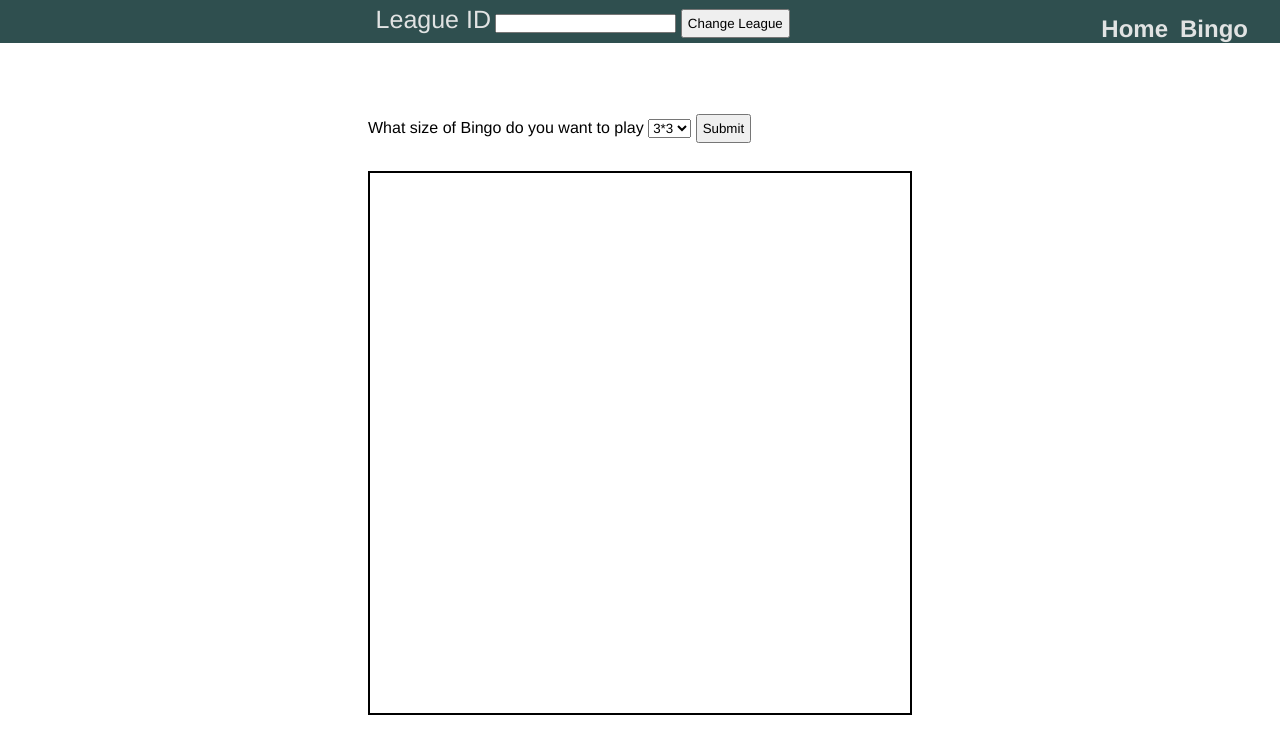
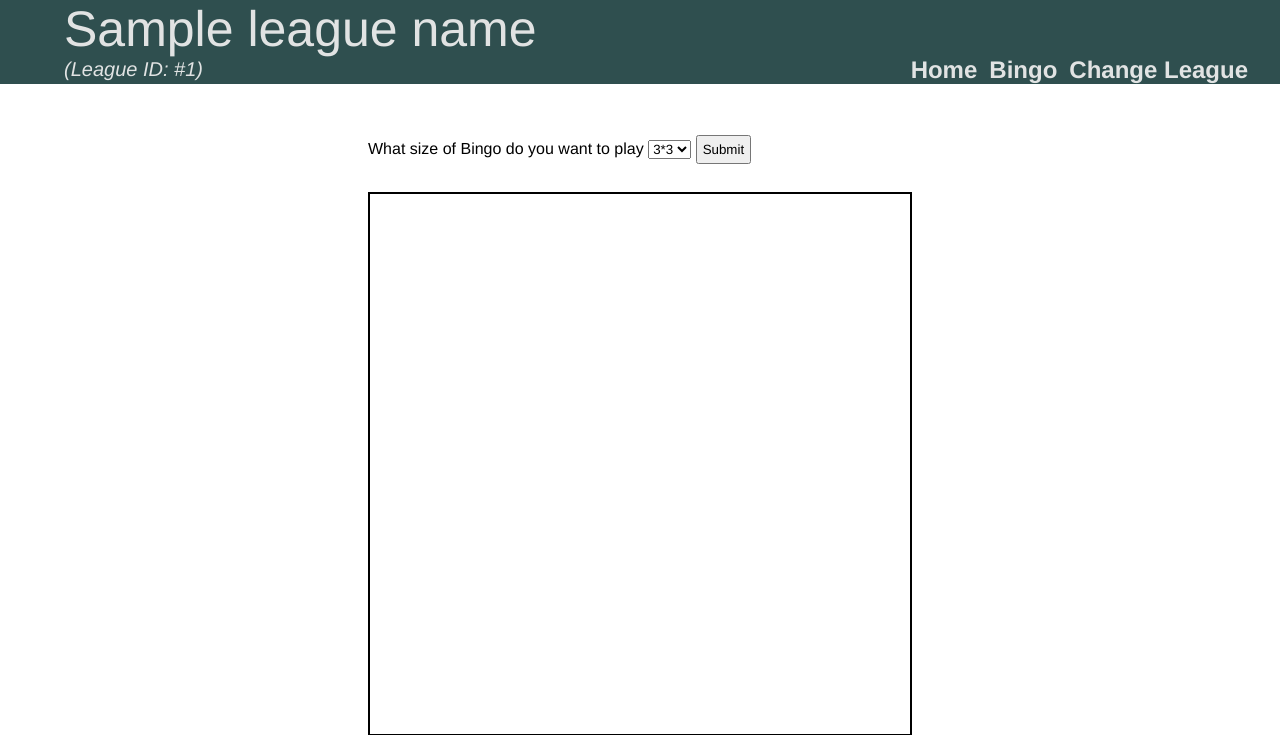
Before and after one commit to Chigzzer/FPL-mini-league, a Flask app: template templates/bingo.html in a window 1280 px wide. Shown: the top 735 px of the page. Run offline with Flask 3, Linux system fonts and the light colour scheme; the template is opened without the code that fills it: most values are stand-ins (such as "Sample title", 1, 10 or a date in 2020).

Commit message:
Added change league page

```diff
--- a/app.py
+++ b/app.py
@@ -8,7 +8,7 @@ import random
 import os
 
 numbers_chosen = []
-print(os.getcwd())
+lg_id = 5154
 bingo_bank = open("static/bingo-bank.txt").read().splitlines()
 
 #Creating application
@@ -35,6 +35,8 @@ def generate_graph(players_dic):
 
 
 def populate_page(id):
+    global league_name
+    global current_league_id
     #league_id = request.form.get('League ID')
     data_results = data.find_league_data(id) # player_dic, top_gws, top_gw_players, top_gw_points, months, league name Superana league 5154
     players_dic = data_results[0]
@@ -67,28 +69,32 @@ def generate_card(size):
 
 
 @app.route("/")
-def index(l_id = 5154):
-   return populate_page(l_id)
+def index():
+   print("Below:")
+   print(lg_id)
+   return populate_page(lg_id)
 
 
 @app.route('/', methods=['POST'])
 def index_league():
+    global lg_id
     if not request.form.get('League ID'):
         return redirect('/')
     if int(request.form.get('League ID')) < 1:
         return redirect('/')
-    league_id = request.form.get('League ID')
-    return populate_page(league_id)
+    lg_id = request.form.get('League ID')
+    print(lg_id)
+    return populate_page(lg_id)
 
 
 @app.route("/bingo")
 def bingo():
-    size = 3;
+    size = 3
     bingo_data = generate_card(size)
     print('below is data')
     print(bingo_data)
     print(numbers_chosen)
-    return render_template("bingo.html", bingo_data = bingo_data, size = size)
+    return render_template("bingo.html", bingo_data = bingo_data, size = size, league_name = league_name, current_league_id = current_league_id)
 
 @app.route("/bingo", methods = ['POST'])
 def bingo_size():
@@ -96,20 +102,30 @@ def bingo_size():
         return redirect('/bingo')
     if int(request.form.get('bingo-size')) < 1:
         return redirect("/bingo")
-
     if (int(request.form.get('bingo-size')) * int(request.form.get('bingo-size')))> len(bingo_bank):
         return redirect('/bingo')
-
-
     size = int(request.form.get('bingo-size'))
     bingo_data = generate_card(size)
     print('below is data')
     print(bingo_data)
     print(numbers_chosen)
-    return render_template("bingo.html", bingo_data = bingo_data, size = size)
+    return render_template("bingo.html", bingo_data = bingo_data, size = size, league_name = league_name, current_league_id = current_league_id)
 
 
+@app.route("/change-league")
+def league_change():
+    return render_template("change-league.html", league_name = league_name, current_league_id = current_league_id)
 
+@app.route("/change-league", methods = ['POST'])
+def league_change_post():
+    global lg_id
+    if not request.form.get('League ID'):
+        return redirect('/')
+    if int(request.form.get('League ID')) < 1:
+        return redirect('/')
+    lg_id = request.form.get('League ID')
+    print(lg_id)
+    return redirect('/')
 
 
 
--- a/static/bingo-texts.txt
+++ b/static/bingo-texts.txt
@@ -14,3 +14,6 @@ Defender subs off at the 59th minute
 Hat trick is scored
 Goalkeeper saves a Penalty
 Player transferred out scored more points than the one you transferred in
+VAR Mistake (Ref apology)
+Player in first game of the week flops
+An unexpected win for a team
--- a/static/styles.css
+++ b/static/styles.css
@@ -39,12 +39,13 @@
 }
 
 #league-id-form{
-    align-self: flex-end;
     display: flex;
-    width: 50%;
+    width: 100%;
     justify-content: center;
     padding: 5px;
     align-content: center;
+    border: red solid 1px;
+    flex-direction: column;
 }
 
 #league-id-title{
@@ -207,3 +208,10 @@ th, td{
     color: #eeee;
     margin: 12px;;
 }
+
+#changeLgSec{
+
+    display: flex;
+    justify-content: center;
+    align-items: center;
+}
--- a/templates/bingo.html
+++ b/templates/bingo.html
@@ -3,6 +3,16 @@
 {% block script %}
     <script src="static/bingo-js.js"></script>
 {% endblock %}
+
+{% block title %}
+<title>Bingo</title>
+{% endblock %}
+
+{% block header %}
+    <div id="league-name">{{league_name}}</div>
+    <div id="league-id-value">(League ID: #{{current_league_id}})</div>
+{% endblock %}
+
 
 {% block body %}
 <div id="main-section">
--- a/templates/template.html
+++ b/templates/template.html
@@ -12,16 +12,10 @@
     <div id="app">
         <div class="header">
             <div class="top-title"><p>{% block header %}{% endblock %}</p></div>
-            <div id="league-id-form">
-                <form method="post">
-                    <label id="league-id-title" for="League ID">League ID</label>
-                    <input type="number" name="League ID" id="league-id" min="1">
-                    <button type="submit">Change League</button>
-                </form>
-            </div>
             <div class="links">
                 <a href="/">Home</a>
                 <a href="/bingo">Bingo</a>
+                <a href="/change-league">Change League</a>
                 <!---<a href="race">League Race</a>>--->
             </div>
         </div>
```
Also changed, not shown: templates/change-league.html (added, +26 -0 lines), static/plot.png.
